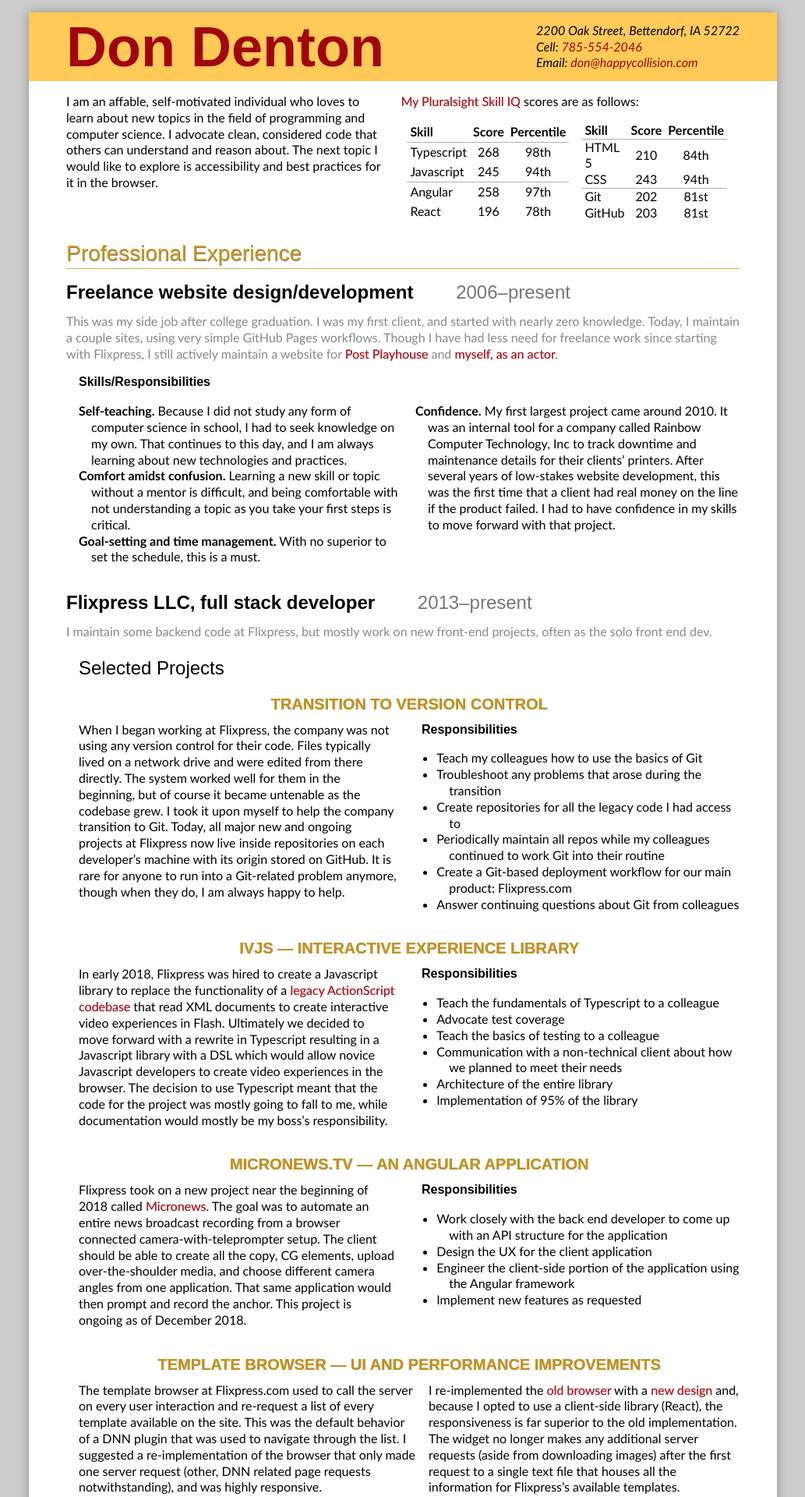
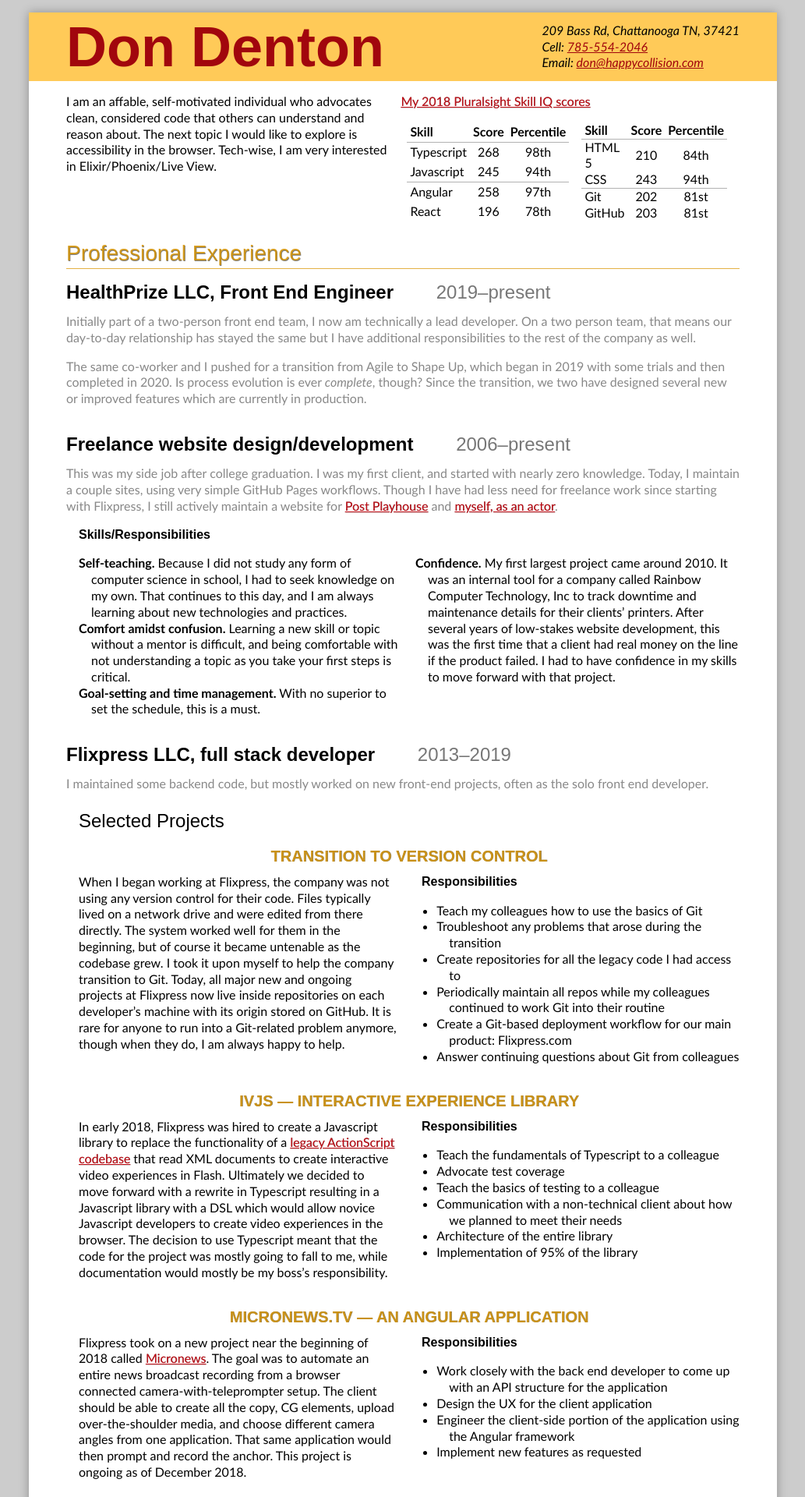
Before and after one commit to happycollision/jekyll.happycollision.com, a Jekyll site: the page built from resume.html, in a window 1280 px wide. Shown: the top 1920 px of the page at 78% size, without its empty margins (123-1156 px from the left). Built offline with Jekyll 4.4.1, drawn with Linux system fonts in a browser that asks for light colours.

Commit message:
Update resume
- update contact info
- add some HPT information
- fix small layout issue

```diff
--- a/resume.html
+++ b/resume.html
@@ -24,12 +24,7 @@ permalink: /resume/
 
     a {
       color: rgb(194, 13, 22);
-      text-decoration: none;
       text-shadow: 0.02em 0.02em 0 rgba(0, 0, 0, 0.5);
-    }
-
-    a:hover {
-      text-decoration: underline;
     }
 
     h1,
@@ -318,6 +313,12 @@ permalink: /resume/
       content: ')';
     }
 
+    @media all and (max-width: 800px) {
+      .skills {
+        flex-direction: column;
+      }
+    }
+
     @media all and (max-width: 559px) {
       .contact {
         flex-wrap: wrap;
@@ -327,10 +328,6 @@ permalink: /resume/
       .contact :first-child {
         order: 0;
         text-align: center;
-      }
-
-      .skills {
-        flex-direction: column;
       }
 
       .skills>*,
@@ -435,7 +432,7 @@ permalink: /resume/
     <section class="contact">
       <h1 class="name">Don Denton</h1>
       <address>
-        2200 Oak Street, Bettendorf, IA 52722<br>
+        209 Bass Rd, Chattanooga TN, 37421<br>
         Cell: <a href="tel:+1-785-554-2046">785-554-2046</a><br>
         Email: <a href="mailto:don@happycollision.com">don@happycollision.com</a>
       </address>
@@ -445,15 +442,14 @@ permalink: /resume/
       <!-- <h2 class="section-title">Professional Statement</h2> -->
     </section>
     <section class="skills">
+      <p>
+        I am an affable, self-motivated individual who advocates clean, considered code that others can understand and reason about. The next topic
+        I would like to explore is accessibility in the browser. Tech-wise, I am very interested in Elixir/Phoenix/Live View.
+      </p>
       <!-- <h2 class="section-title">Skills</h2> -->
-      <p>
-        I am an affable, self-motivated individual who loves to learn about new topics in the field of programming and
-        computer science. I advocate clean, considered code that others can understand and reason about. The next topic
-        I would like to explore is accessibility and best practices for it in the browser.
-      </p>
       <div class="pluralsight">
         <p>
-          <a href="https://app.pluralsight.com/profile/don-denton">My Pluralsight Skill IQ</a> scores are as follows:
+          <a href="https://app.pluralsight.com/profile/don-denton">My 2018 Pluralsight Skill IQ scores</a>
         </p>
         <div class="flex">
           <table>
@@ -537,6 +533,17 @@ permalink: /resume/
       <h2 class="section-title">Professional Experience</h2>
 
       <div class="job freelance">
+        <h3 class="job-title">HealthPrize LLC, Front End Engineer <span class="timespan">2019&ndash;present</span></h3>
+
+        <p class="job-description">
+          Initially part of a two-person front end team, I now am technically a lead developer. On a two person team, that means our day-to-day relationship has stayed the same but I have additional responsibilities to the rest of the company as well.
+        </p>
+        <p class="job-description">
+          The same co-worker and I pushed for a transition from Agile to Shape Up, which began in 2019 with some trials and then completed in 2020. Is process evolution is ever <em>complete</em>, though? Since the transition, we two have designed several new or improved features which are currently in production.
+        </p>
+      </div><!-- job -->
+
+      <div class="job freelance">
         <h3 class="job-title">Freelance website design/development <span class="timespan">2006&ndash;present</span></h3>
 
         <p class="job-description">
@@ -572,10 +579,11 @@ permalink: /resume/
           </ul>
         </div>
       </div><!-- job -->
+
       <div class="job">
-        <h3 class="job-title">Flixpress LLC, full stack developer <span class="timespan">2013&ndash;present</span></h3>
-        <p class="job-description">I maintain some backend code at Flixpress, but mostly work on new front-end
-          projects, often as the solo front end dev.</p>
+        <h3 class="job-title">Flixpress LLC, full stack developer <span class="timespan">2013&ndash;2019</span></h3>
+        <p class="job-description">I maintained some backend code, but mostly worked on new front-end
+          projects, often as the solo front end developer.</p>
 
         <div class="projects">
           <h4 class="projects-section-title">Selected Projects</h4>
```
